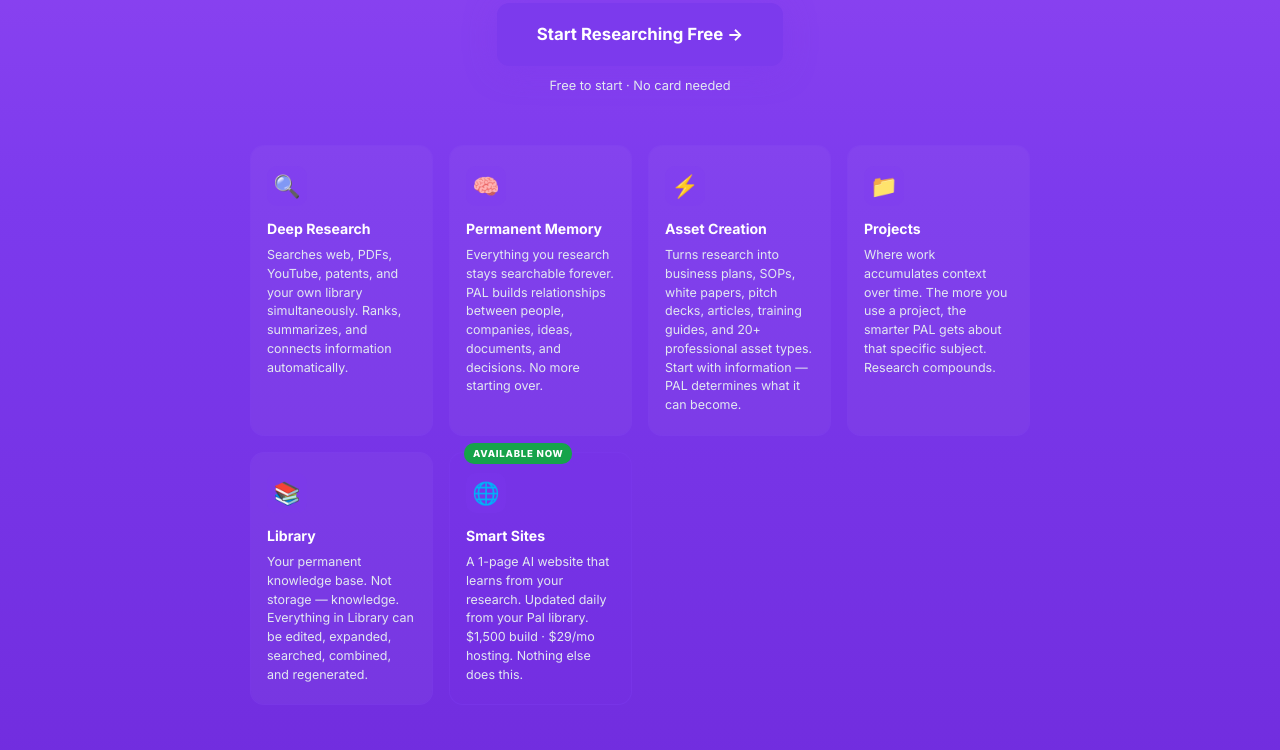
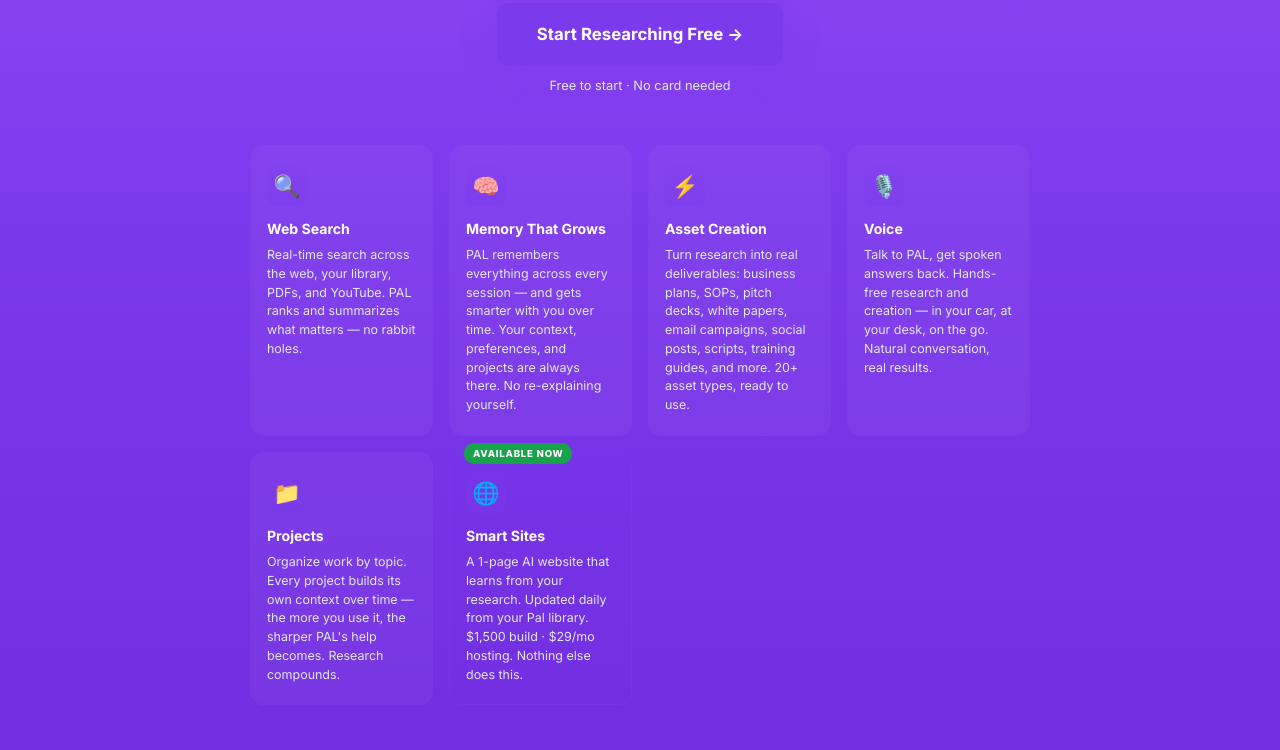
Before and after one commit to psmittyai/gbp, a website: page public/index.html in a window 1280 px wide. Shown: the part 1367-2117 px from the top of the page. Drawn offline with Linux system fonts and the light colour scheme.

Commit message:
Landing page: add Voice/TTS card, update memory copy, fix Pro tier, remove Smart Sites Level 2

```diff
--- a/public/index.html
+++ b/public/index.html
@@ -755,39 +755,39 @@
       <!-- Feature cards: 2-column grid on mobile, 3 on desktop -->
       <div style="display:grid;grid-template-columns:repeat(auto-fit,minmax(160px,1fr));gap:16px;max-width:780px;margin:0 auto;">
 
-        <!-- Deep Research -->
+        <!-- Web Search -->
         <div style="background:rgba(255,255,255,0.04);border:1px solid rgba(124,58,237,0.25);border-radius:14px;padding:20px 16px;text-align:left;transition:border-color 0.2s;" onmouseover="this.style.borderColor='rgba(124,58,237,0.6)'" onmouseout="this.style.borderColor='rgba(124,58,237,0.25)'">
           <div style="width:40px;height:40px;background:rgba(124,58,237,0.2);border-radius:10px;display:flex;align-items:center;justify-content:center;margin-bottom:12px;font-size:22px;line-height:1;">🔍</div>
-          <div style="font-size:0.88rem;font-weight:700;color:#ffffff;margin-bottom:6px;">Deep Research</div>
-          <div style="font-size:0.78rem;color:#e2e8f0;line-height:1.5;">Searches web, PDFs, YouTube, patents, and your own library simultaneously. Ranks, summarizes, and connects information automatically.</div>
+          <div style="font-size:0.88rem;font-weight:700;color:#ffffff;margin-bottom:6px;">Web Search</div>
+          <div style="font-size:0.78rem;color:#e2e8f0;line-height:1.5;">Real-time search across the web, your library, PDFs, and YouTube. PAL ranks and summarizes what matters — no rabbit holes.</div>
         </div>
 
-        <!-- Permanent Memory -->
+        <!-- Memory That Grows -->
         <div style="background:rgba(255,255,255,0.04);border:1px solid rgba(124,58,237,0.25);border-radius:14px;padding:20px 16px;text-align:left;" onmouseover="this.style.borderColor='rgba(124,58,237,0.6)'" onmouseout="this.style.borderColor='rgba(124,58,237,0.25)'">
           <div style="width:40px;height:40px;background:rgba(124,58,237,0.2);border-radius:10px;display:flex;align-items:center;justify-content:center;margin-bottom:12px;font-size:22px;line-height:1;">🧠</div>
-          <div style="font-size:0.88rem;font-weight:700;color:#ffffff;margin-bottom:6px;">Permanent Memory</div>
-          <div style="font-size:0.78rem;color:#e2e8f0;line-height:1.5;">Everything you research stays searchable forever. PAL builds relationships between people, companies, ideas, documents, and decisions. No more starting over.</div>
+          <div style="font-size:0.88rem;font-weight:700;color:#ffffff;margin-bottom:6px;">Memory That Grows</div>
+          <div style="font-size:0.78rem;color:#e2e8f0;line-height:1.5;">PAL remembers everything across every session — and gets smarter with you over time. Your context, preferences, and projects are always there. No re-explaining yourself.</div>
         </div>
 
         <!-- Asset Creation -->
         <div style="background:rgba(255,255,255,0.04);border:1px solid rgba(124,58,237,0.25);border-radius:14px;padding:20px 16px;text-align:left;" onmouseover="this.style.borderColor='rgba(124,58,237,0.6)'" onmouseout="this.style.borderColor='rgba(124,58,237,0.25)'">
           <div style="width:40px;height:40px;background:rgba(124,58,237,0.2);border-radius:10px;display:flex;align-items:center;justify-content:center;margin-bottom:12px;font-size:22px;line-height:1;">⚡</div>
           <div style="font-size:0.88rem;font-weight:700;color:#ffffff;margin-bottom:6px;">Asset Creation</div>
-          <div style="font-size:0.78rem;color:#e2e8f0;line-height:1.5;">Turns research into business plans, SOPs, white papers, pitch decks, articles, training guides, and 20+ professional asset types. Start with information — PAL determines what it can become.</div>
+          <div style="font-size:0.78rem;color:#e2e8f0;line-height:1.5;">Turn research into real deliverables: business plans, SOPs, pitch decks, white papers, email campaigns, social posts, scripts, training guides, and more. 20+ asset types, ready to use.</div>
+        </div>
+
+        <!-- Voice -->
+        <div style="background:rgba(255,255,255,0.04);border:1px solid rgba(124,58,237,0.25);border-radius:14px;padding:20px 16px;text-align:left;" onmouseover="this.style.borderColor='rgba(124,58,237,0.6)'" onmouseout="this.style.borderColor='rgba(124,58,237,0.25)'">
+          <div style="width:40px;height:40px;background:rgba(124,58,237,0.2);border-radius:10px;display:flex;align-items:center;justify-content:center;margin-bottom:12px;font-size:22px;line-height:1;">🎙️</div>
+          <div style="font-size:0.88rem;font-weight:700;color:#ffffff;margin-bottom:6px;">Voice</div>
+          <div style="font-size:0.78rem;color:#e2e8f0;line-height:1.5;">Talk to PAL, get spoken answers back. Hands-free research and creation — in your car, at your desk, on the go. Natural conversation, real results.</div>
         </div>
 
         <!-- Projects -->
         <div style="background:rgba(255,255,255,0.04);border:1px solid rgba(124,58,237,0.25);border-radius:14px;padding:20px 16px;text-align:left;" onmouseover="this.style.borderColor='rgba(124,58,237,0.6)'" onmouseout="this.style.borderColor='rgba(124,58,237,0.25)'">
           <div style="width:40px;height:40px;background:rgba(124,58,237,0.2);border-radius:10px;display:flex;align-items:center;justify-content:center;margin-bottom:12px;font-size:22px;line-height:1;">📁</div>
           <div style="font-size:0.88rem;font-weight:700;color:#ffffff;margin-bottom:6px;">Projects</div>
-          <div style="font-size:0.78rem;color:#e2e8f0;line-height:1.5;">Where work accumulates context over time. The more you use a project, the smarter PAL gets about that specific subject. Research compounds.</div>
-        </div>
-
-        <!-- Library -->
-        <div style="background:rgba(255,255,255,0.04);border:1px solid rgba(124,58,237,0.25);border-radius:14px;padding:20px 16px;text-align:left;" onmouseover="this.style.borderColor='rgba(124,58,237,0.6)'" onmouseout="this.style.borderColor='rgba(124,58,237,0.25)'">
-          <div style="width:40px;height:40px;background:rgba(124,58,237,0.2);border-radius:10px;display:flex;align-items:center;justify-content:center;margin-bottom:12px;font-size:22px;line-height:1;">📚</div>
-          <div style="font-size:0.88rem;font-weight:700;color:#ffffff;margin-bottom:6px;">Library</div>
-          <div style="font-size:0.78rem;color:#e2e8f0;line-height:1.5;">Your permanent knowledge base. Not storage — knowledge. Everything in Library can be edited, expanded, searched, combined, and regenerated.</div>
+          <div style="font-size:0.78rem;color:#e2e8f0;line-height:1.5;">Organize work by topic. Every project builds its own context over time — the more you use it, the sharper PAL's help becomes. Research compounds.</div>
         </div>
 
         <!-- Smart Sites -->
@@ -848,10 +848,9 @@
             <div style="font-size:1.9rem;font-weight:900;color:#ffffff;line-height:1;margin-bottom:2px;">$49<span style="font-size:0.85rem;font-weight:500;color:#ddd6fe;">/mo</span></div>
             <div style="font-size:0.78rem;color:#ddd6fe;margin-bottom:14px;">$490/yr — 2 months free</div>
             <ul style="list-style:none;display:flex;flex-direction:column;gap:7px;margin-bottom:18px;font-size:0.8rem;color:#ffffff;">
-              <li>✓ Full access, unlimited searches</li>
+              <li>✓ Generous monthly usage included</li>
               <li>✓ Everything in Free</li>
               <li>✓ Deep web research</li>
-              <li>✓ Smart Site access</li>
               <li>✓ Full skill library</li>
               <li>✓ Priority support</li>
             </ul>
@@ -873,7 +872,7 @@
             <div>✓ Pal-powered chat</div>
             <div>✓ You update — we maintain</div>
           </div>
-          <p style="font-size:0.8rem;color:#a78bfa;font-weight:600;margin-bottom:16px;">$1,500 build · $29/mo hosting &nbsp;·&nbsp; Level 2 with affiliate program: $3,500 + $69/mo</p>
+          <p style="font-size:0.8rem;color:#a78bfa;font-weight:600;margin-bottom:16px;">$1,500 build · $29/mo hosting</p>
           <a href="mailto:getbotpacks@gmail.com?subject=Smart Site Inquiry" style="display:inline-flex;align-items:center;gap:8px;padding:10px 22px;background:#7c3aed;color:#fff;font-size:0.85rem;font-weight:700;border-radius:8px;text-decoration:none;">Request a Smart Site →</a>
         </div>
 
```
